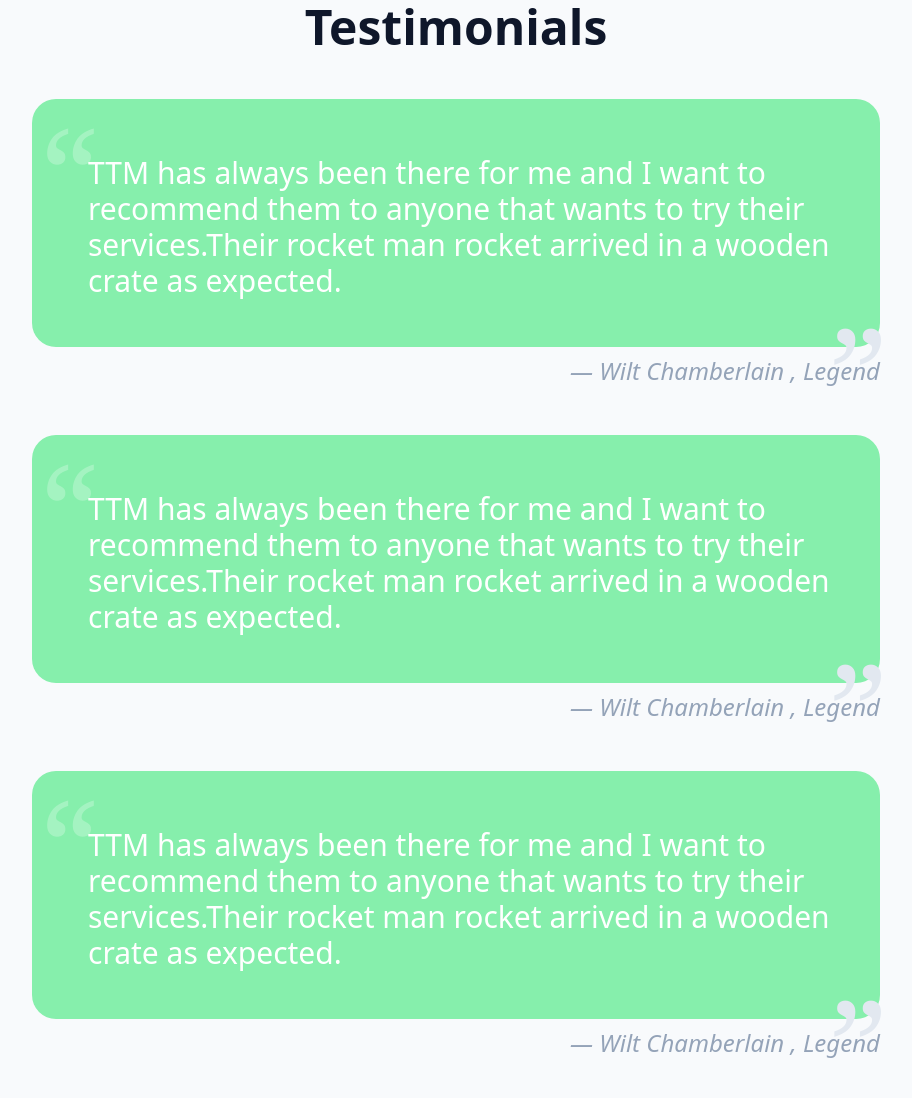
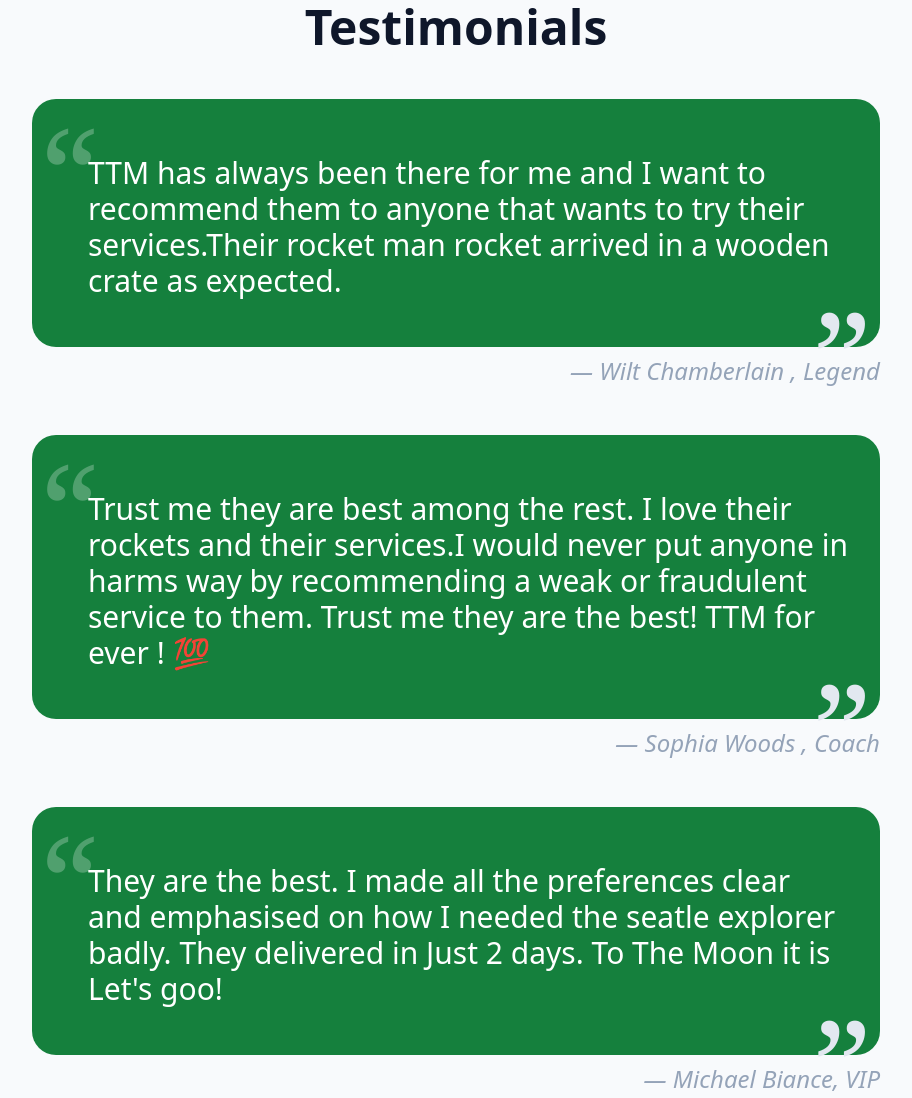
Before and after one commit to thehero1z/TTM, a website: page index.html in a window 1280 px wide. Shown: the part 1216-2314 px from the top of the page, without its empty margins (184-1096 px from the left). Drawn offline with Linux system fonts and the light colour scheme.

Commit message:
testimonials update

```diff
--- a/index.html
+++ b/index.html
@@ -72,9 +72,9 @@
       Testimonials
     </h2>
     <figure class="my-12">
-     <blockquote class="bg-green-300 dark:bg-black pl-14 pr-8 py-12 rounded-3xl relative">
+     <blockquote class="bg-green-700 dark:bg-black pl-14 pr-8 py-12 rounded-3xl relative">
         <p class="text-2xl sm:text-3xl text-left mt-2 text-white dark:text-slate-400 before:content-['\201C'] before:font-serif before:absolute before:top-0 before:left-0 before:text-9xl before:text-white before:opacity-25 before:transform before:translate-x-2 before:translate-y-2
-        after:content-['\201D'] after:font-serif after:absolute after:-bottom-20 after:right-0 after:text-9xl after:text-slate-200 aftere:opacity-25 after:transform after:translate-x-2 after:translate-y-2">
+        after:content-['\201D'] after:font-serif after:absolute after:-bottom-20 after:right-0 after:text-9xl after:text-slate-200 aftere:opacity-25 after:transform after:-translate-x-2 after:-translate-y-2">
             TTM has always been there for me and I want to recommend them to anyone that wants to try their services.Their rocket man rocket arrived in a wooden crate
             as expected.
         </p>
@@ -84,27 +84,25 @@
     </figcaption>
     </figure>
     <figure class="my-12">
-     <blockquote class="bg-green-300 dark:bg-black pl-14 pr-8 py-12 rounded-3xl relative">
+     <blockquote class="bg-green-700 dark:bg-black pl-14 pr-8 py-12 rounded-3xl relative">
         <p class="text-2xl sm:text-3xl text-left mt-2 text-white dark:text-slate-400 before:content-['\201C'] before:font-serif before:absolute before:top-0 before:left-0 before:text-9xl before:text-white before:opacity-25 before:transform before:translate-x-2 before:translate-y-2
-        after:content-['\201D'] after:font-serif after:absolute after:-bottom-20 after:right-0 after:text-9xl after:text-slate-200 aftere:opacity-25 after:transform after:translate-x-2 after:translate-y-2">
-            TTM has always been there for me and I want to recommend them to anyone that wants to try their services.Their rocket man rocket arrived in a wooden crate
-            as expected.
+        after:content-['\201D'] after:font-serif after:absolute after:-bottom-20 after:right-0 after:text-9xl after:text-slate-200 aftere:opacity-25 after:transform after:-translate-x-2 after:-translate-y-2">
+            Trust me they are best among the rest. I love their rockets and their services.I would never put anyone in harms way by recommending a weak or fraudulent service to them. Trust me they are the best! TTM for ever ! 💯
         </p>
      </blockquote>
      <figcaption class="italic text-xl sm:text-2xl text-right mt-2 text-slate-400 dark:text-slate-400">
-        &#8212; Wilt Chamberlain , Legend
+        &#8212; Sophia Woods , Coach
     </figcaption>
     </figure>
     <figure class="my-12">
-     <blockquote class="bg-green-300 dark:bg-black pl-14 pr-8 py-12 rounded-3xl relative">
+     <blockquote class="bg-green-700 dark:bg-black pl-14 pr-8 py-12 rounded-3xl relative">
         <p class="text-2xl sm:text-3xl text-left mt-2 text-white dark:text-slate-400 before:content-['\201C'] before:font-serif before:absolute before:top-0 before:left-0 before:text-9xl before:text-white before:opacity-25 before:transform before:translate-x-2 before:translate-y-2
-        after:content-['\201D'] after:font-serif after:absolute after:-bottom-20 after:right-0 after:text-9xl after:text-slate-200 aftere:opacity-25 after:transform after:translate-x-2 after:translate-y-2">
-            TTM has always been there for me and I want to recommend them to anyone that wants to try their services.Their rocket man rocket arrived in a wooden crate
-            as expected.
+        after:content-['\201D'] after:font-serif after:absolute after:-bottom-20 after:right-0 after:text-9xl after:text-slate-200 aftere:opacity-25 after:transform after:-translate-x-2 after:-translate-y-2">
+            They are the best. I made all the preferences clear and emphasised on how I needed the seatle explorer badly. They delivered in Just 2 days. To The Moon it is Let's goo!
         </p>
      </blockquote>
      <figcaption class="italic text-xl sm:text-2xl text-right mt-2 text-slate-400 dark:text-slate-400">
-        &#8212; Wilt Chamberlain , Legend
+        &#8212; Michael Biance, VIP
     </figcaption>
     </figure>
     </section>
```
Also changed, not shown: dist/output.css.
